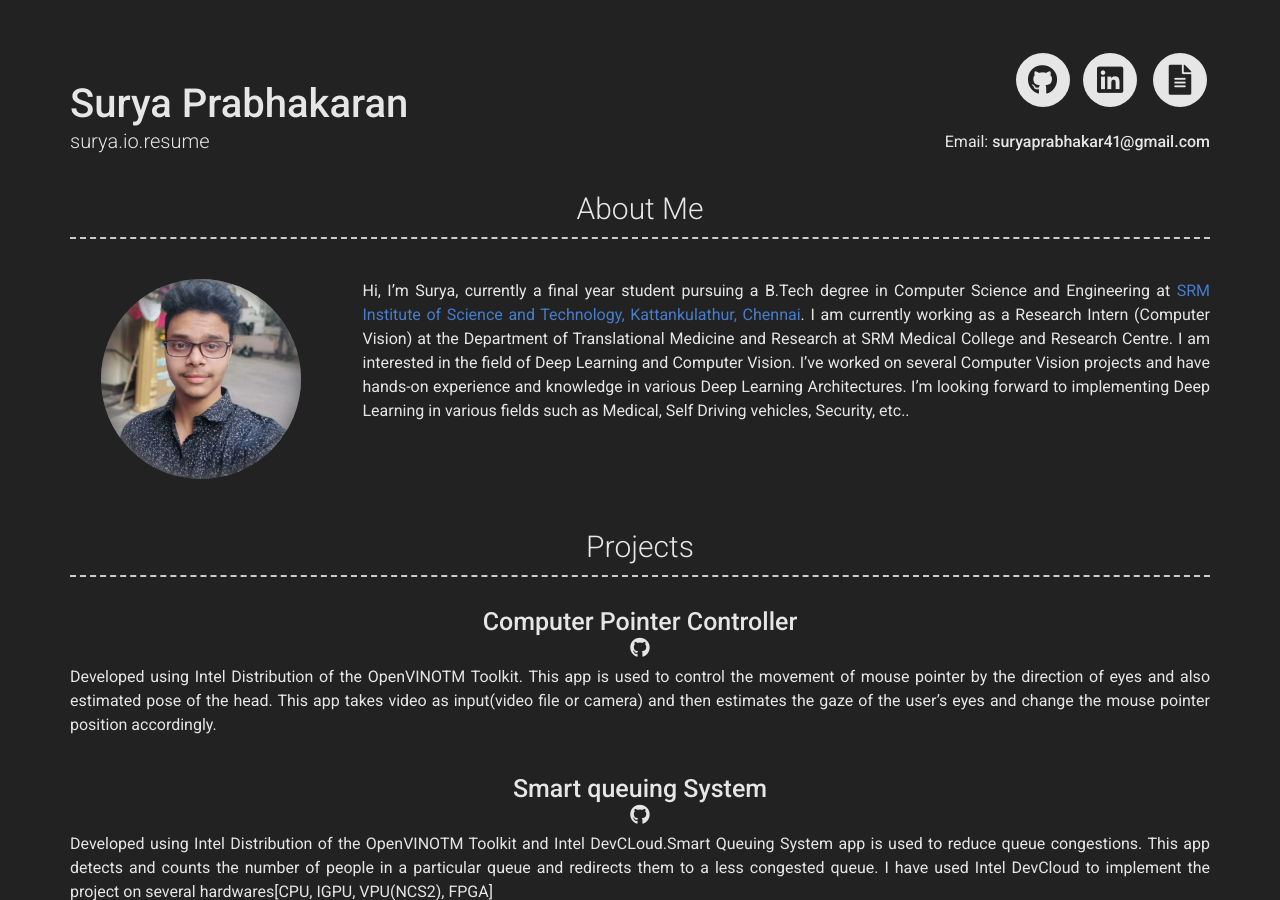
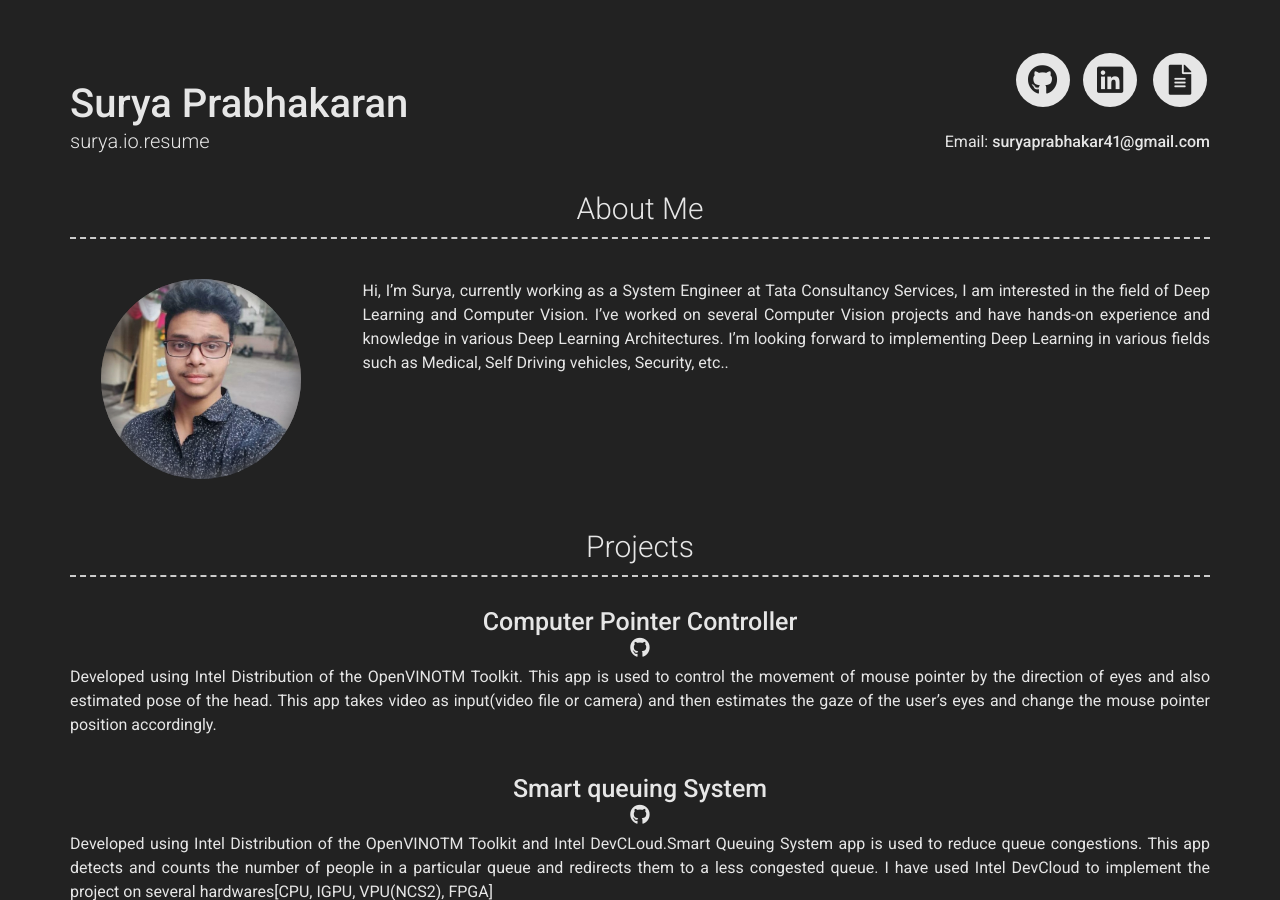
Before and after one commit to suryaprabhakar414/surya.io.resume, a Jekyll site: the page built from index.md, in a window 1280 px wide and 900 px high. Built offline with Jekyll 4.4.1, drawn with Linux system fonts in a browser that asks for light colours; nearby versions of some CDN libraries.

Commit message:
Update _config.yml

```diff
--- a/_config.yml
+++ b/_config.yml
@@ -37,7 +37,7 @@ additional_links:
 # about_title: About Me (Use this to override about section title)
 about_profile_image: _test/images/Surya1.jpeg
 about_content: > # this means to ignore newlines until the next config item.
-  Hi, I'm Surya, currently a final year student pursuing a B.Tech degree in Computer Science and Engineering at [SRM Institute of Science and Technology, Kattankulathur, Chennai](https://www.srmist.edu.in/). I am currently working as a Research Intern (Computer Vision) at the Department of Translational Medicine and Research at SRM Medical College and Research Centre. I am  interested in the field of Deep Learning and Computer Vision. I've worked on several Computer Vision projects and have hands-on experience and knowledge in various Deep Learning Architectures. I'm looking forward to implementing Deep Learning in various fields such as Medical, Self Driving vehicles, Security, etc..
+  Hi, I'm Surya, currently working as a System Engineer at Tata Consultancy Services, I am interested in the field of Deep Learning and Computer Vision. I've worked on several Computer Vision projects and have hands-on experience and knowledge in various Deep Learning Architectures. I'm looking forward to implementing Deep Learning in various fields such as Medical, Self Driving vehicles, Security, etc..
 # Education Section
 # educaton_title: Education #(Use this to override about education section title)
 
```
